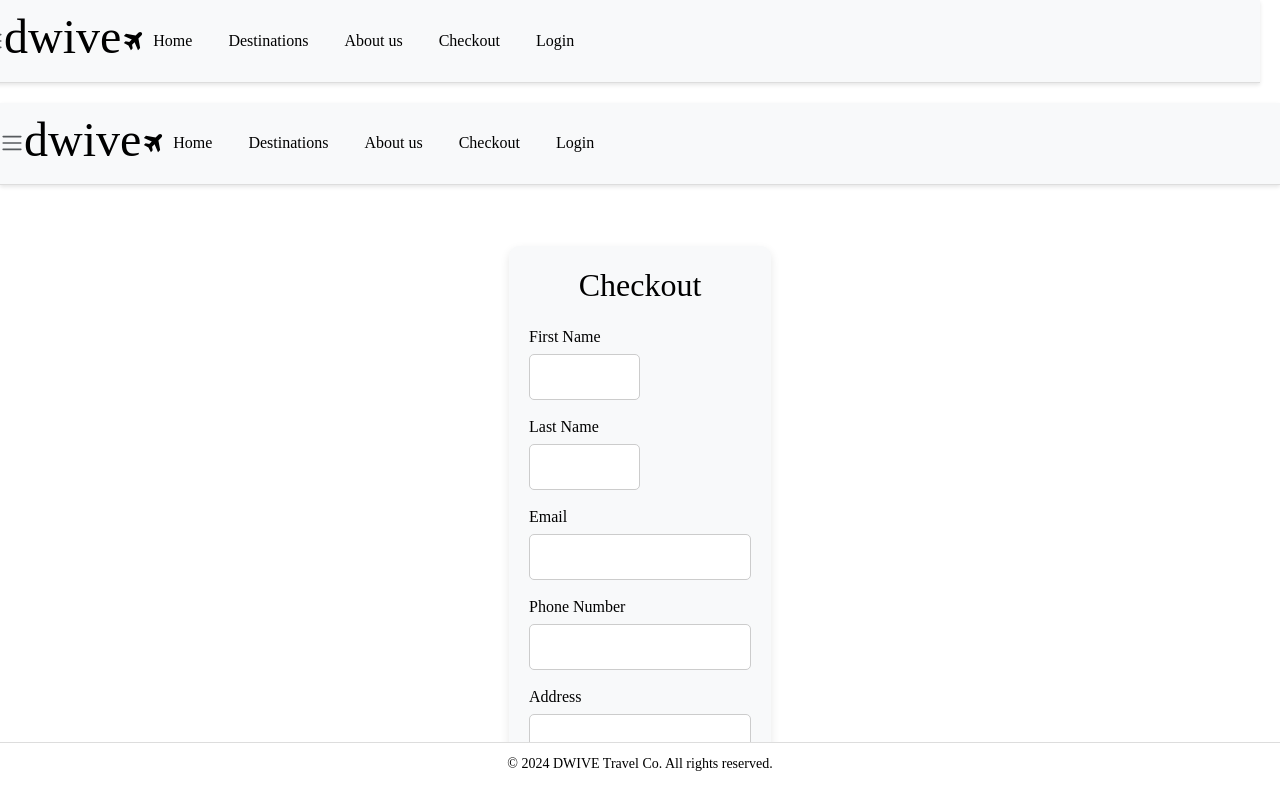
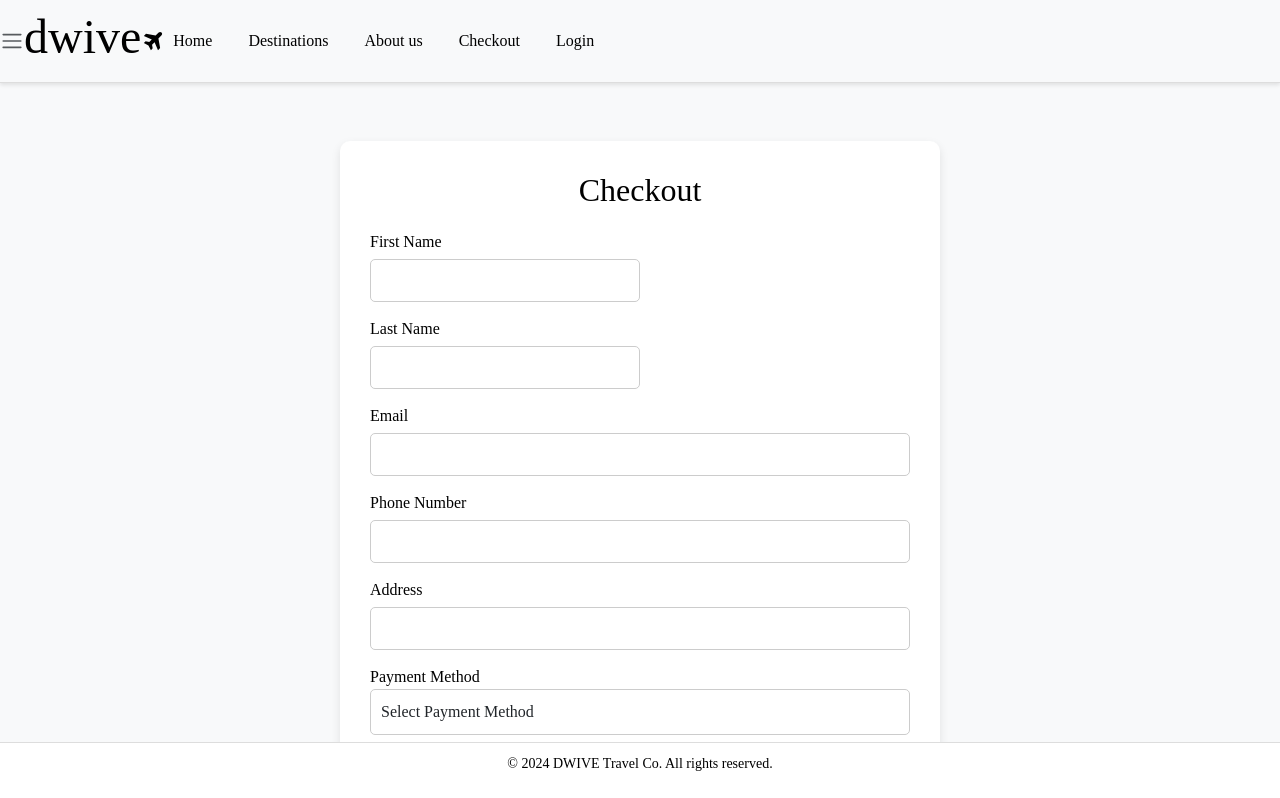
Before and after one commit to Myonwalcott/REACTProject, a React (Create React App) app in the folder dwive/: page /checkout in a window 1280 px wide. Shown: the top 798 px of the page. Built offline with nearby package versions, Linux system fonts and the light colour scheme.

Commit message:
checkout index css

```diff
--- a/dwive/src/index.css
+++ b/dwive/src/index.css
@@ -162,45 +162,60 @@ body.checkout-page {
 }
 
 /* Form Container Styles */
+/* Full-page form container */
+.checkout-page {
+  width: 100vw; /* Full width of the viewport */
+  height: 100vh; /* Full height of the viewport */
+  display: flex; /* Use flexbox for centering */
+  justify-content: center; /* Center horizontally */
+  align-items: center; /* Center vertically */
+  background-color: #f8f9fa; /* Light gray background */
+  padding: 20px;
+  margin: 0;
+}
+
+/* Form styles */
 .form-container {
-  max-width: 600px; /* Restrict form width */
-  margin: 0 auto; /* Center the form on the page */
-  padding: 20px;
-  background-color: #f8f9fa; /* Light gray background for the form */
+  width: 100%; /* Full width of the form container */
+  max-width: 600px; /* Set a max width for the form */
+  background-color: #ffffff; /* White background */
+  padding: 30px;
   border-radius: 10px;
   box-shadow: 0px 4px 10px rgba(0, 0, 0, 0.1); /* Subtle shadow */
 }
 
-.text-center {
+.form-container h2 {
   text-align: center;
   margin-bottom: 20px;
 }
 
-.form-container .form-group input,
-.form-container .form-group select {
-  font-size: 1em;
-  padding: 10px;
-  border-radius: 5px;
-  width: 100%;
+.form-container .form-group {
   margin-bottom: 15px;
 }
 
+.form-container .form-control {
+  width: 100%; /* Ensure form inputs take full width */
+  padding: 10px;
+  border: 1px solid #ccc; /* Light gray border */
+  border-radius: 5px;
+}
+
 .form-container button {
-  display: block;
-  width: 100%;
-  background-color: #007bff;
-  color: #fff;
+  width: 100%; /* Full-width button */
+  background-color: #007bff; /* Bootstrap primary color */
+  color: white;
   border: none;
   padding: 10px;
-  font-size: 1em;
   border-radius: 5px;
   cursor: pointer;
+  font-size: 16px;
   transition: background-color 0.3s ease;
 }
 
 .form-container button:hover {
-  background-color: #0056b3;
+  background-color: #0056b3; /* Darker blue on hover */
 }
+
 
 /* Footer styles */
 footer {
```
